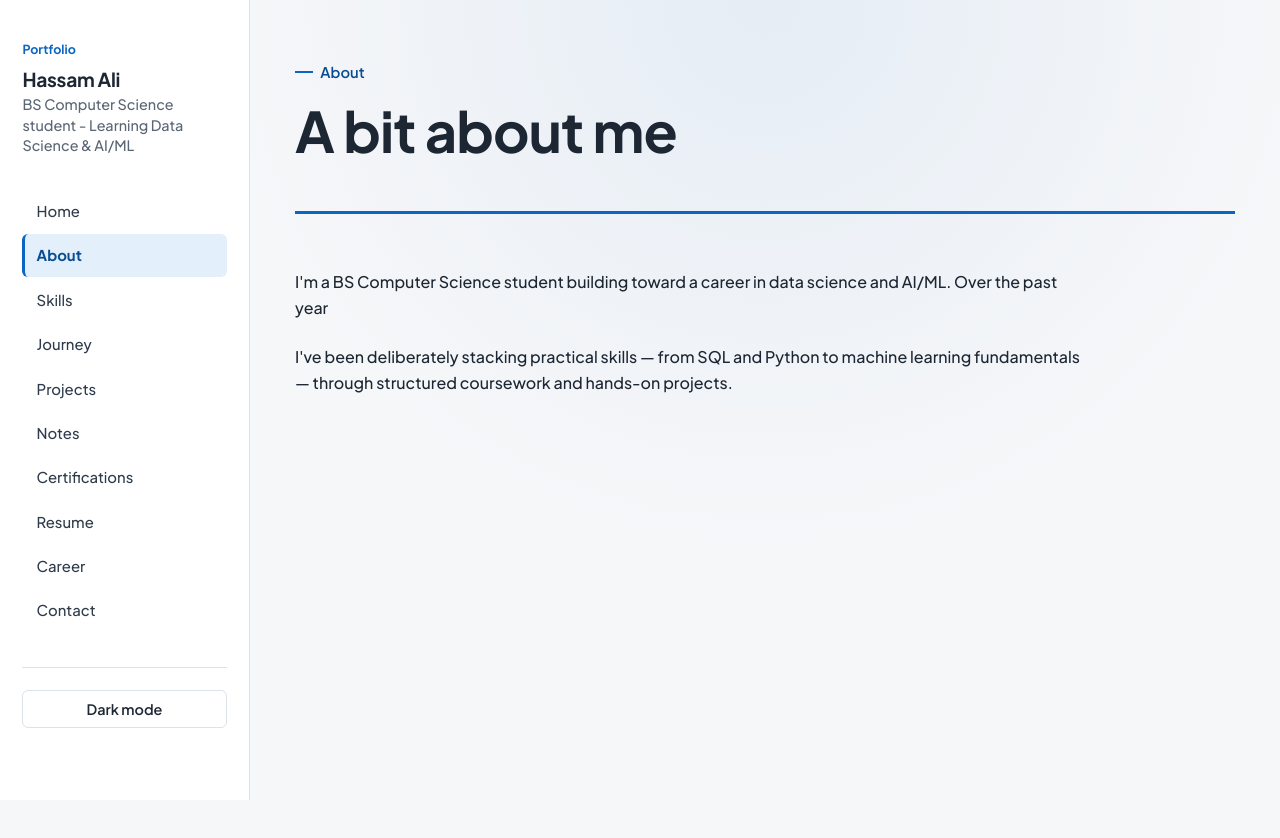
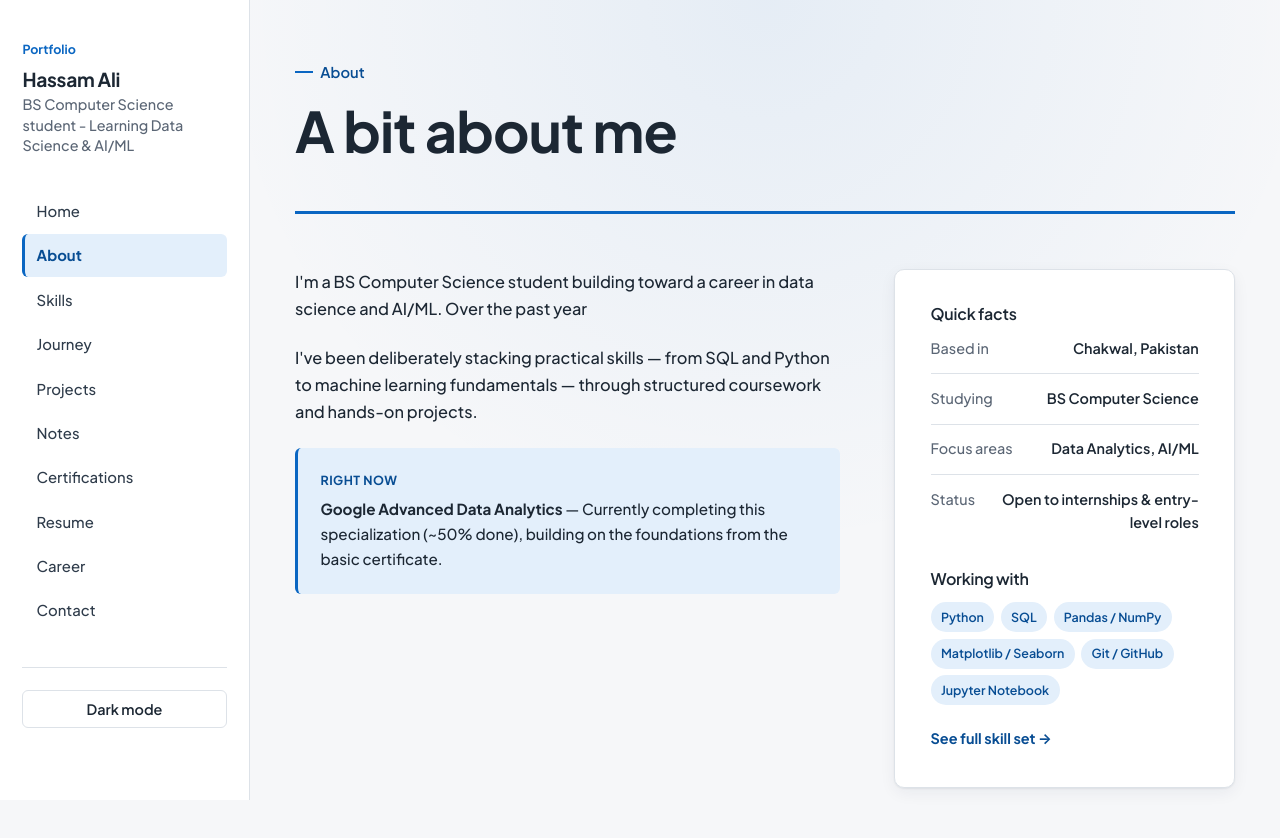
Before and after one commit to thehassamali-commits/portfolio, a React (Vite) app: page /about in a window 1280 px wide. Shown: the top 838 px of the page. Before the commit the page ends 800 px from the top, so only its background shows below. Built offline with nearby package versions, Linux system fonts and the light colour scheme.

Commit message:
v10_fixes

```diff
--- /dev/null
+++ b/src/pages/About.css
@@ -0,0 +1,106 @@
+.about-layout {
+  display: grid;
+  grid-template-columns: 1.6fr 1fr;
+  gap: var(--space-5);
+  align-items: start;
+}
+
+.about-bio {
+  max-width: 62ch;
+}
+
+.about-bio p {
+  font-size: 1.02rem;
+}
+
+.about-current-callout {
+  margin-top: var(--space-3);
+  padding: var(--space-3);
+  background: var(--color-accent-soft);
+  border-left: 3px solid var(--color-accent);
+  border-radius: var(--radius-sm);
+}
+
+.about-current-label {
+  display: block;
+  font-size: var(--fs-tiny);
+  font-weight: 700;
+  color: var(--color-accent-strong);
+  text-transform: uppercase;
+  letter-spacing: 0.04em;
+  margin-bottom: 0.4em;
+}
+
+.about-current-callout p {
+  margin: 0;
+  font-size: 0.95rem;
+  color: var(--color-ink);
+}
+
+.about-facts {
+  padding: var(--space-4);
+  position: sticky;
+  top: var(--space-4);
+}
+
+.about-facts h3 {
+  font-size: 1rem;
+  margin-bottom: var(--space-2);
+}
+.about-facts h3:not(:first-child) {
+  margin-top: var(--space-4);
+}
+
+.about-facts-list {
+  margin: 0;
+  display: flex;
+  flex-direction: column;
+  gap: var(--space-2);
+}
+
+.about-facts-list > div {
+  display: flex;
+  justify-content: space-between;
+  align-items: baseline;
+  gap: var(--space-2);
+  padding-bottom: var(--space-2);
+  border-bottom: 1px solid var(--color-border);
+  font-size: var(--fs-small);
+}
+.about-facts-list > div:last-child {
+  border-bottom: none;
+  padding-bottom: 0;
+}
+
+.about-facts-list dt {
+  color: var(--color-text-muted);
+  font-weight: 500;
+}
+
+.about-facts-list dd {
+  margin: 0;
+  font-weight: 600;
+  text-align: right;
+}
+
+.about-skill-tags {
+  display: flex;
+  flex-wrap: wrap;
+  gap: 0.4em;
+}
+
+.about-facts-link {
+  display: inline-block;
+  margin-top: var(--space-3);
+  font-size: var(--fs-small);
+  font-weight: 700;
+}
+
+@media (max-width: 760px) {
+  .about-layout {
+    grid-template-columns: 1fr;
+  }
+  .about-facts {
+    position: static;
+  }
+}
--- a/src/pages/About.jsx
+++ b/src/pages/About.jsx
@@ -1,16 +1,70 @@
+import { Link } from "react-router-dom";
 import profile from "../data/profile.json";
+import skills from "../data/skills.json";
+import journey from "../data/journey.json";
+import "./About.css";
 
 export default function About() {
+  const latestMilestone = journey[0];
+  const topSkillCategories = skills.slice(0, 3);
+
   return (
     <div className="page">
       <header className="page-header">
         <span className="eyebrow">About</span>
         <h1>A bit about me</h1>
       </header>
-      <div style={{ maxWidth: "68ch" }}>
-        {profile.bio.map((para, i) => (
-          <p key={i}>{para}</p>
-        ))}
+
+      <div className="about-layout">
+        <div className="about-bio">
+          {profile.bio.map((para, i) => (
+            <p key={i}>{para}</p>
+          ))}
+
+          {latestMilestone && (
+            <div className="about-current-callout">
+              <span className="about-current-label">Right now</span>
+              <p>
+                <strong>{latestMilestone.title}</strong> — {latestMilestone.description}
+              </p>
+            </div>
+          )}
+        </div>
+
+        <aside className="about-facts card">
+          <h3>Quick facts</h3>
+          <dl className="about-facts-list">
+            <div>
+              <dt>Based in</dt>
+              <dd>{profile.location}</dd>
+            </div>
+            <div>
+              <dt>Studying</dt>
+              <dd>BS Computer Science</dd>
+            </div>
+            <div>
+              <dt>Focus areas</dt>
+              <dd>Data Analytics, AI/ML</dd>
+            </div>
+            <div>
+              <dt>Status</dt>
+              <dd>{profile.availability}</dd>
+            </div>
+          </dl>
+
+          <h3>Working with</h3>
+          <div className="about-skill-tags">
+            {topSkillCategories.flatMap((group) =>
+              group.items.slice(0, 2).map((item) => (
+                <span className="tag" key={item.name}>{item.name}</span>
+              ))
+            )}
+          </div>
+
+          <Link to="/skills" className="about-facts-link">
+            See full skill set &rarr;
+          </Link>
+        </aside>
       </div>
     </div>
   );
--- a/src/pages/Home.css
+++ b/src/pages/Home.css
@@ -72,13 +72,14 @@
 }
 
 .btn-ghost {
-  border-color: var(--color-stage-border);
-  color: var(--color-stage-text);
+  border: 1.5px solid #3a4f6e;
+  color: #f3f5f8;
+  background: transparent;
 }
 .btn-ghost:hover {
-  background: rgba(255,255,255,0.08);
-  color: var(--color-stage-text);
-  border-color: rgba(255,255,255,0.3);
+  background: rgba(255,255,255,0.1);
+  color: #ffffff;
+  border-color: rgba(255,255,255,0.4);
 }
 
 .hero-socials {
--- a/src/pages/Resume.jsx
+++ b/src/pages/Resume.jsx
@@ -1,9 +1,27 @@
+import { useState } from "react";
 import profile from "../data/profile.json";
 import { asset } from "../utils/asset";
 import "./Resume.css";
 
+function isMobileDevice() {
+  if (typeof navigator === "undefined") return false;
+  return /Android|iPhone|iPad|iPod|Mobile/i.test(navigator.userAgent);
+}
+
 export default function Resume() {
   const resumeUrl = asset(profile.resumeFile);
+  const [isMobile] = useState(isMobileDevice);
+
+  // Mobile browsers generally can't render a PDF inside an <iframe> and
+  // instead force a download. Google's viewer renders it as an image-based
+  // preview inside the iframe instead, which works everywhere.
+  const absoluteResumeUrl =
+    typeof window !== "undefined"
+      ? new URL(resumeUrl, window.location.href).href
+      : resumeUrl;
+  const mobileViewerUrl = `https://docs.google.com/viewer?embedded=true&url=${encodeURIComponent(
+    absoluteResumeUrl
+  )}`;
 
   return (
     <div className="page">
@@ -19,7 +37,7 @@ export default function Resume() {
 
       <div className="resume-viewer card">
         <iframe
-          src={resumeUrl}
+          src={isMobile ? mobileViewerUrl : resumeUrl}
           title="Resume"
           width="100%"
           height="100%"
```
Also changed, not shown: src/data/blog/probability-bayes-theorem-notes.json (added, +8 -0 lines).
